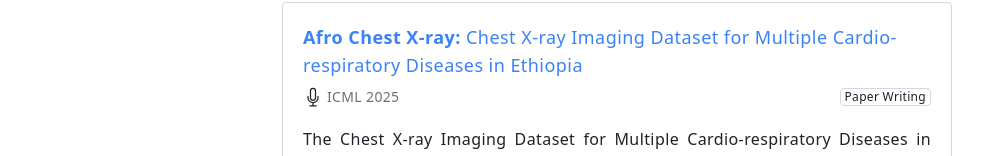
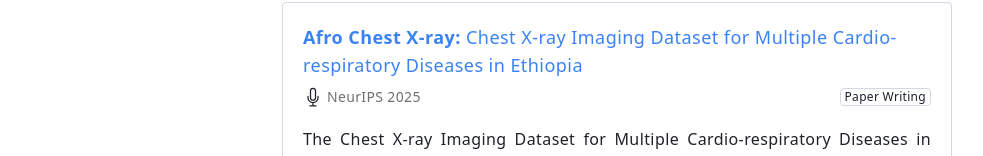
Before and after one commit to NegasiHaile/negasihaile.github.io, a Next.js app: page / in a window 1280 px wide. Shown: the part 644-800 px from the top of the page, without its empty margins (148-1131 px from the left). Built offline with nearby package versions, Linux system fonts and the light colour scheme.

Commit message:
Updated: Afro Chest X-ray paper vanue target

```diff
--- a/src/data/publications.tsx
+++ b/src/data/publications.tsx
@@ -29,7 +29,7 @@ export const publications = [
         scarce radiologists.
       </>
     ),
-    conference: `ICML 2025`,
+    conference: `NeurIPS 2025`,
     status: "Paper Writing",
     start_at: "2022",
     end_at: "2024",
```
